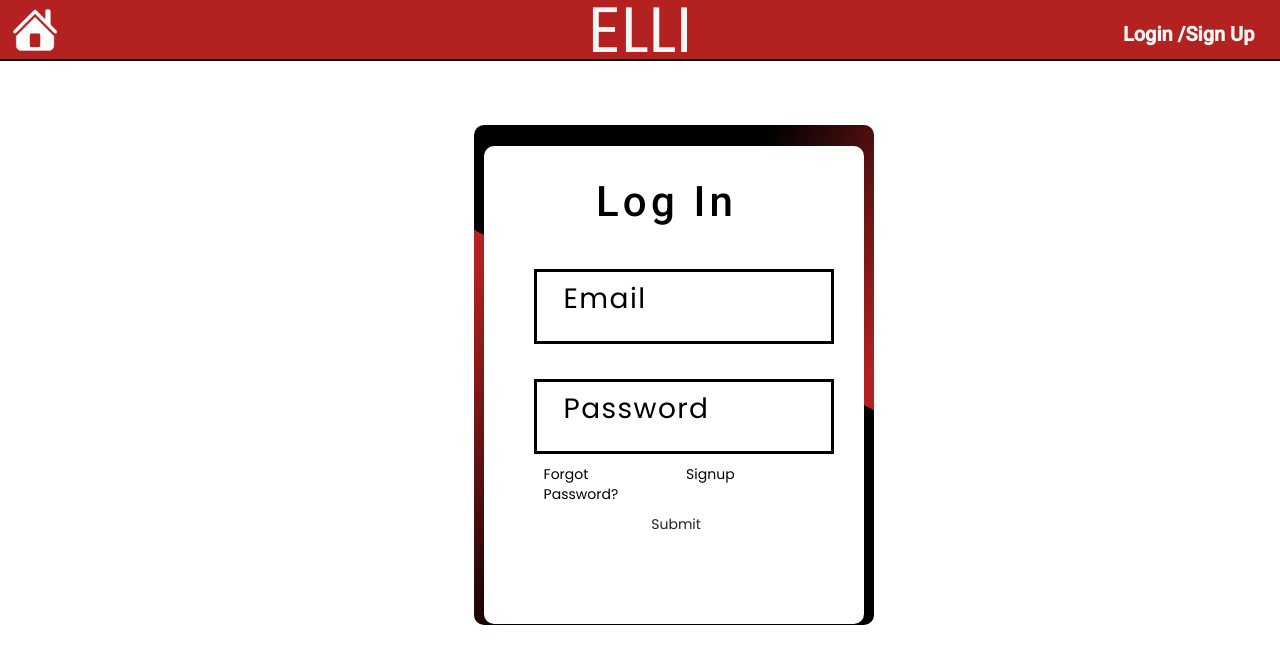
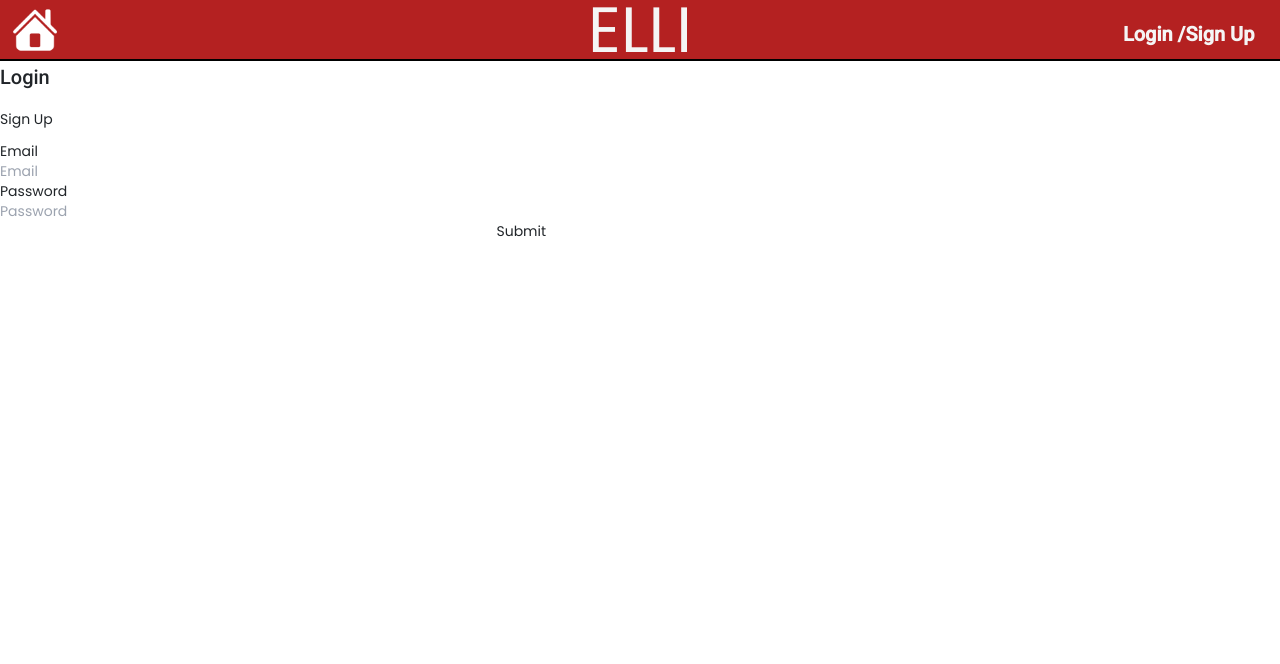
Before and after one commit to blbarr01/EnglishLearningInitiative, an Angular app in the folder ELLI/: page /login in a window 1280 px wide. Shown: the top 664 px of the page. Built offline with nearby package versions, Linux system fonts and the light colour scheme.

Commit message:
"made some changes in teh html components according to the project manager"

```diff
--- a/ELLI/src/app/features/login/login.component.html
+++ b/ELLI/src/app/features/login/login.component.html
@@ -1,30 +1,23 @@
 
-<!--code below for log in component-->
-<link rel="stylesheet" href="https://unicons.iconscout.com/release/v4.0.0/css/line.css">
-<!---<div class="display">-->
-  <div class="box">
-    <div class="login-form">
-      <h2>Log In</h2>
-      <div class="inputBox">
-        <input type="email" required="required">
-        <span>Email</span>
-        <i></i>
-        <div class="inputBox">
-          <span>Password</span>
-          <input type="passowrd" required="required">
-          <i></i>
-      </div>
-      <div class="links">
-        <a href="#">Forgot Password?</a>
-        <a href="../signup/">Signup</a>
-        <!---<div>
-          <input [type]="U" (click)="showSignup()" type="Signup" value="Signup">
-        </div>-->
-
-      </div>
-      <button (click)="showHome()" >Submit</button>
+<section class="login-container">
+    <div class="container">
+        <h2 class="center">Login</h2>
+        <p class="login-link" (click)="showSignup()">Sign Up</p>
+        <form action="Get" id="main-form">
+            <div class="form-element">
+                <label for="UserName">Email</label>
+                <input type="text" autocomplete="name" name="uname" id="UserName" placeholder="Email">
+            </div>
+            <div class="form-element">
+                <label for="password">Password</label>
+                <input type="password" name="password" id="password" placeholder="Password">
+            </div>
+        </form>
+        <div class="btn-container">
+            <button type="button" id="submit-btn">Submit</button>
+        </div>
     </div>
-  <!--</div>-->
+</section>
 
     <!--The link to connect an html and css file-->
 <link rel="stylesheet" href="login.component.css">
--- a/ELLI/src/app/features/login/login.component.ts
+++ b/ELLI/src/app/features/login/login.component.ts
@@ -1,5 +1,6 @@
 import { Component, OnInit } from '@angular/core';
 import { Router } from '@angular/router';
+import { UsersService } from 'src/app/shared/services/users.service';
 
 @Component({
   selector: 'app-login',
@@ -8,7 +9,7 @@ import { Router } from '@angular/router';
 })
 export class LoginComponent implements OnInit {
 
-  constructor(private router: Router) {
+  constructor(private router: Router,private usersService: UsersService) {
   }
 
   showHome(){
--- a/ELLI/src/app/features/signup/signup.component.html
+++ b/ELLI/src/app/features/signup/signup.component.html
@@ -1,27 +1,20 @@
-<!--icon sheet link  using "Fa Fa" from iconscout-->
-<link rel="stylesheet" href="https://unicons.iconscout.com/release/v4.0.0/css/line.css">
-
- <div class="box">
-    <div class="Signup-form">
-      <h2>Signup</h2>
-      <div class="inputBox">
-        <input type="email" required="required">
-        <span class="Email">Email</span>
-        <i></i>
-        <div class="inputBox">
-          <span class="Passowrd">Password</span>
-          <input type="passowrd" required="required">
-          <i></i>
-      </div>
-      <div class="links">
-        <a href="#">Forgot Password?</a>
-        <a href="../login/">Log In</a>
-        <!---<div>
-          <input [type]="U" (click)="showSignup()" type="Signup" value="Signup">
-        </div>-->
-
-      </div>
-      <input type="submit" value="Submit">
+<section class="login-container">
+    <div class="container">
+        <h2 class="center">Login</h2>
+        <p class="login-link" (click)="showSignup()">Sign Up</p>
+        <form action="Get" id="main-form">
+            <div class="form-element">
+                <label for="UserName">Email</label>
+                <input type="text" autocomplete="name" name="uname" id="UserName" placeholder="Email">
+            </div>
+            <div class="form-element">
+                <label for="password">Password</label>
+                <input type="password" name="password" id="password" placeholder="Password">
+            </div>
+        </form>
+        <div class="btn-container">
+            <button type="button" id="submit-btn">Submit</button>
+        </div>
     </div>
 
     <!--The link to connect an html and css file-->
--- a/ELLI/src/app/features/signup/signup.component.ts
+++ b/ELLI/src/app/features/signup/signup.component.ts
@@ -1,5 +1,6 @@
 import { Component, OnInit } from '@angular/core';
 import { Router } from '@angular/router';
+import { UsersService } from 'src/app/shared/services/users.service';
 
 @Component({
   selector: 'app-signup',
@@ -8,7 +9,7 @@ import { Router } from '@angular/router';
 })
 export class SignupComponent implements OnInit {
 
-  constructor(private router: Router) {
+  constructor(private router: Router ,private usersService: UsersService) {
   }
 
   showLogin(){
```
